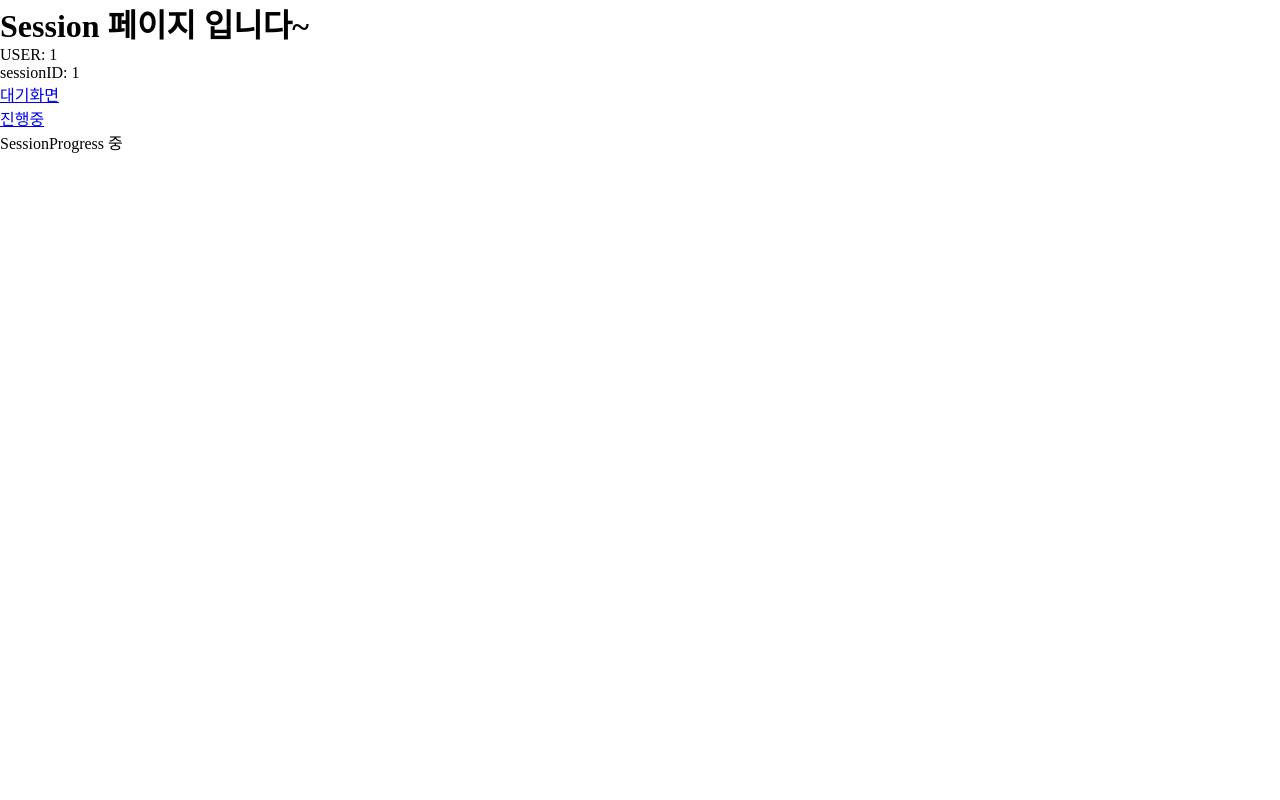
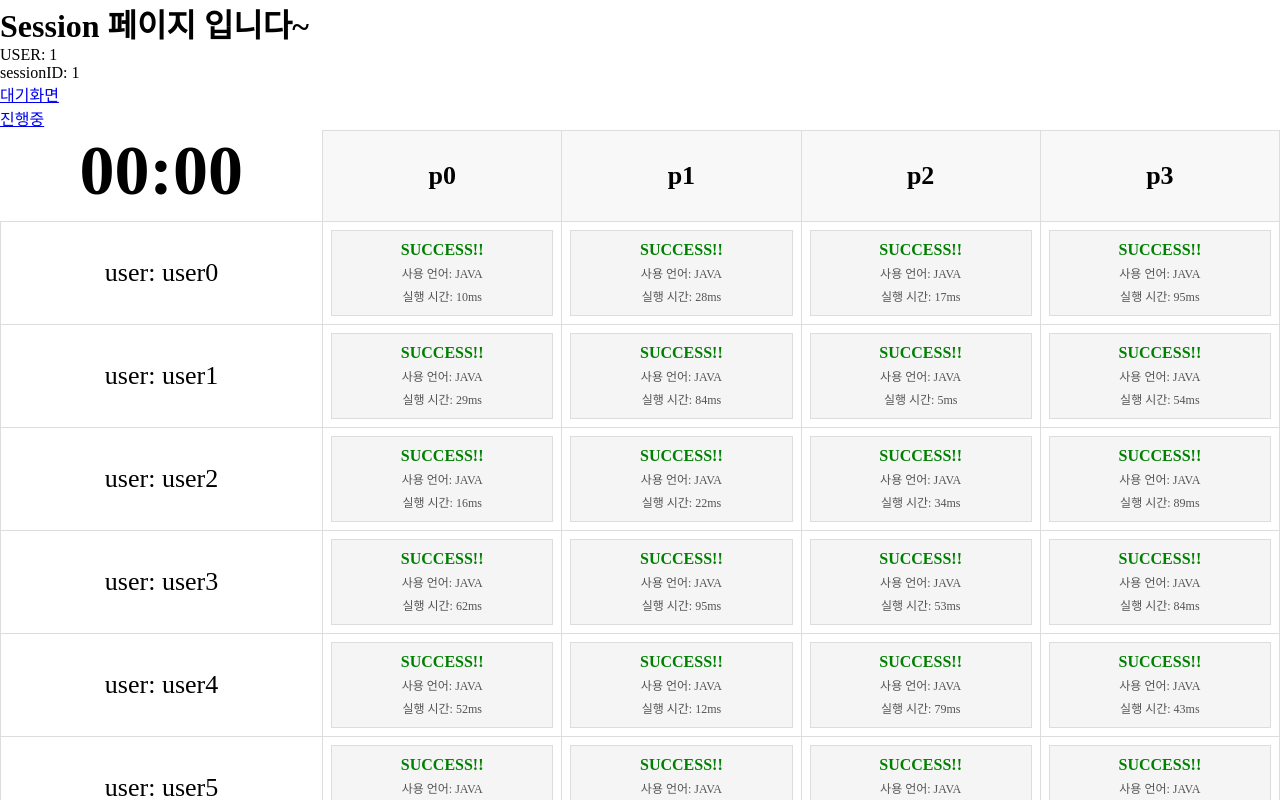
Before and after one commit to SsafyToyProject/FE, a React (Create React App) app in the folder toyproject/: page /session/1/1/progress in a window 1280 px wide. Shown: the top 800 px of the page. Built offline with nearby package versions, Linux system fonts and the light colour scheme.

Commit message:
1013승훈 add: progress css 추가

```diff
--- /dev/null
+++ b/toyproject/src/components/live/session/ProgressUserDetail.js
@@ -0,0 +1,58 @@
+import React from "react";
+import styled from "styled-components";
+
+/*
+"num_elements": int,
+"trackers": [
+  {
+    "solved_at": timestamp,
+    "performance": int,
+    "language": string,
+    "code_link": string,
+    "description": string,
+  }
+],
+*/
+
+const TableCellWrapper = styled.div`
+  padding: 10px;
+  border: 1px solid #ddd;
+  text-align: center;
+  vertical-align: middle;
+  font-size: 14px;
+  background-color: #f5f5f5; /* 배경 색상으로 강조 */
+`;
+
+const StatusText = styled.span`
+  font-weight: bold;
+  color: green;
+  font-size: 16px;
+`;
+
+const InfoText = styled.span`
+  display: block;
+  margin-top: 5px;
+  font-size: 12px;
+  color: #555;
+`;
+
+export default function ProgressUserDetail({
+  user_id,
+  session_id,
+  problem_id,
+  key,
+}) {
+  // 임시 데이터: 실제 데이터는 props 또는 상태로 전달받아 사용해야 합니다.
+  const performance = Math.floor(Math.random() * 100); // 퍼포먼스는 랜덤 수치로 예시
+  const language = "JAVA"; // 언어는 임시로 설정
+
+  return (
+    <>
+      <TableCellWrapper key={key}>
+        <StatusText>SUCCESS!!</StatusText>
+        <InfoText>사용 언어: {language}</InfoText>
+        <InfoText>실행 시간: {performance}ms</InfoText>
+      </TableCellWrapper>
+    </>
+  );
+}
--- a/toyproject/src/components/live/session/SessionProgress.js
+++ b/toyproject/src/components/live/session/SessionProgress.js
@@ -1,30 +1,72 @@
+import React, { useEffect, useState } from "react";
+import { useParams } from "react-router-dom";
+import ProgressUserDetail from "./ProgressUserDetail";
+import {
+  StyledTable,
+  TableHeader,
+  TableCell,
+  HeaderCell,
+  TimeDisplay,
+} from "../../../styles/live_styles/SessionProgressStyles";
+
 function SessionProgress() {
-  /*
-트래커 fetch url: /tracker/info/{session_id}/{user_id}/{problem_id}
-요청 파라미터: {
-	"session_id" : int,
-	"used_id" : int,
-	"problem_id" : int
-}
+  const [userList, setUserList] = useState([]);
+  const [problemList, setProblemList] = useState([]);
+  const { session_id } = useParams();
 
-답변 파라미터: {
-	"num_elements":int,
-	"trackers": [{
-		"solved_at": timestamp,
-		"performance": int,
-		"language": string,
-		"code_link": string,
-		"description": string,
-	}],
-}
+  useEffect(() => {
+    const problemlist = [];
+    for (let i = 0; i < 4; i++) {
+      problemlist.push({
+        problem_id: "p" + i,
+        title: "문제제목",
+      });
+    }
+    setProblemList(problemlist);
+  }, [session_id]);
 
-즉, 특정 유저의 특정 문제에 대해 정보를 하나 가지고 온다.
-그러니깐, (사람수 * 문제 수) 만큼의 요청이 매번 필요한 느낌?
-*/
+  useEffect(() => {
+    const userlist = [];
+    for (let i = 0; i < 12; i++) {
+      userlist.push({
+        user_id: "user" + i,
+        session_id: session_id,
+        problem: problemList,
+      });
+    }
+    setUserList(userlist);
+  }, [problemList]);
 
   return (
     <>
-      <div>SessionProgress 중</div>
+      <StyledTable>
+        <thead>
+          <tr>
+            <TimeDisplay>00:00</TimeDisplay>
+            {problemList.map((item, idx) => (
+              <TableHeader key={idx}>
+                <HeaderCell>{item.problem_id}</HeaderCell>
+              </TableHeader>
+            ))}
+          </tr>
+        </thead>
+        <tbody>
+          {userList.map((item, iidx) => (
+            <tr key={iidx}>
+              <TableCell>user: {item.user_id}</TableCell>
+              {item.problem.map((detail, didx) => (
+                <TableCell key={didx}>
+                  <ProgressUserDetail
+                    user_id={item.user_id}
+                    session_id={item.session_id}
+                    problem_id={detail.problem_id}
+                  />
+                </TableCell>
+              ))}
+            </tr>
+          ))}
+        </tbody>
+      </StyledTable>
     </>
   );
 }
--- /dev/null
+++ b/toyproject/src/styles/live_styles/SessionProgressStyles.js
@@ -0,0 +1,39 @@
+import styled from "styled-components";
+
+export const StyledTable = styled.table`
+  width: 100%;
+  border-collapse: collapse;
+  table-layout: auto; /* 균등한 칸 배치 */
+  padding: 20px;
+`;
+
+export const TableHeader = styled.th`
+  border: 1px solid #ddd;
+  padding: 8px;
+  background-color: #f8f8f8;
+  font-weight: bold;
+  text-align: center;
+  white-space: nowrap; /* 텍스트 줄바꿈 방지 */
+`;
+
+export const TableCell = styled.td`
+  border: 1px solid #ddd;
+  padding: 8px;
+  text-align: center;
+  word-wrap: break-word; /* 내용이 길어질 때 줄바꿈 */
+  align-items: center;
+  justify-content: center;
+  font-size: 26px;
+`;
+
+export const HeaderCell = styled.div`
+  text-align: center;
+  font-size: 26px;
+`;
+
+export const TimeDisplay = styled.div`
+  text-align: center;
+  font-size: 70px;
+  font-weight: bold;
+  margin-bottom: 10px;
+`;
```
